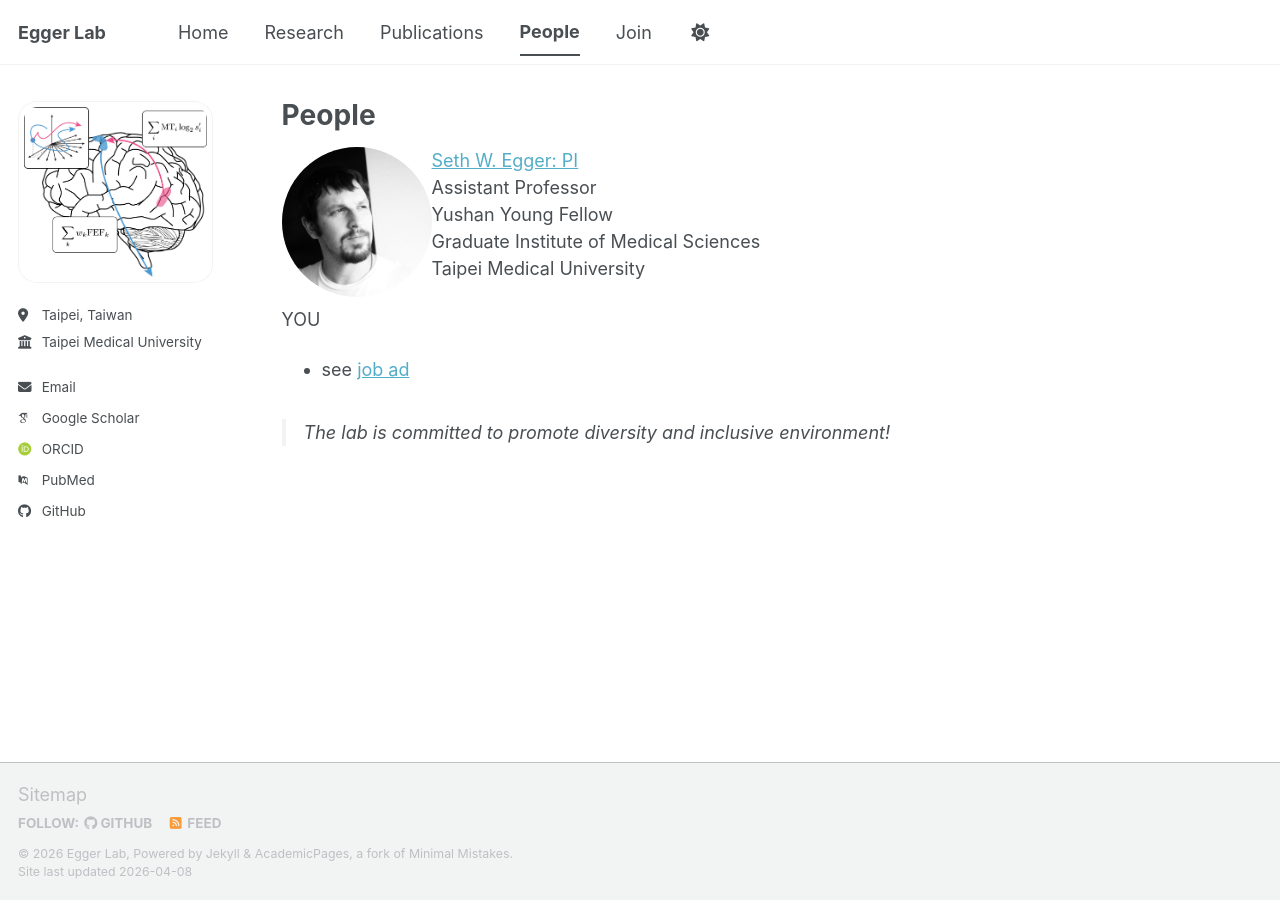
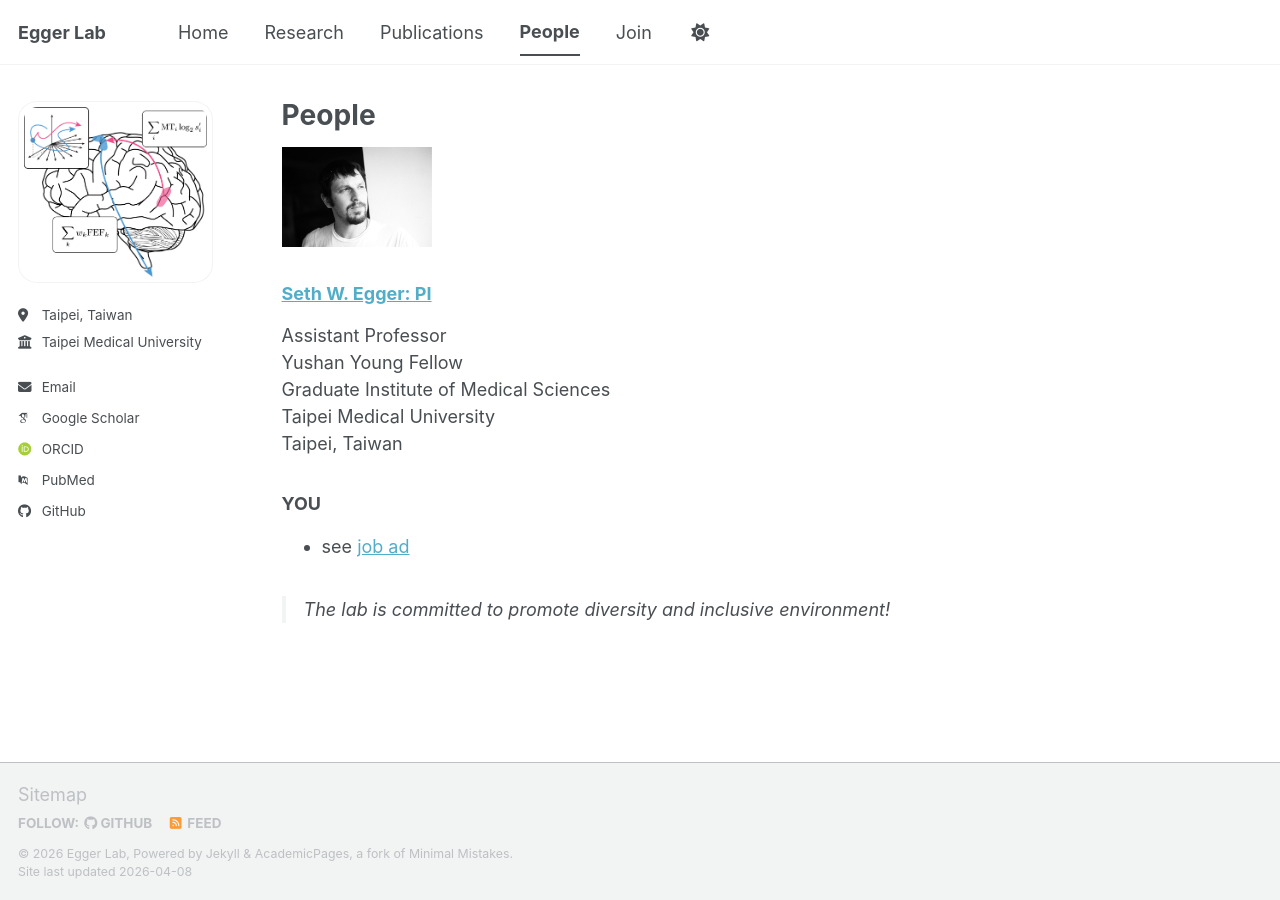
Before and after one commit to eggerneuro/eggerneuro.github.io, a Jekyll site: the page built from _pages/people.md, in a window 1280 px wide. Built offline with Jekyll 4.4.1, drawn with Linux system fonts in a browser that asks for light colours; some web fonts are replaced; a script bundle is joined from its source files by our own code; library files that are not in the unit come from our copies.

Commit message:
Revert "Modification of people page appearance"
This reverts commit e470e6ed1a21fa225f4bd2ff351fa509005d38f0.

```diff
--- a/_pages/people.md
+++ b/_pages/people.md
@@ -7,17 +7,19 @@ author_profile: true
 
 {% include base_path %}
 
-<img align="left" src="../images/seth_bw_michael_lynn.jpg" style="border-radius: 50%; width: 150px; height: 150px; object-fit: cover;" />
-[Seth W. Egger: PI](https://scholar.google.com/citations?user=_xz3zlwAAAAJ&hl=en)
+<img src="../images/seth_bw_michael_lynn.jpg" width="150">
+
+### [Seth W. Egger: PI](https://scholar.google.com/citations?user=_xz3zlwAAAAJ&hl=en)
 Assistant Professor
 Yushan Young Fellow
 Graduate Institute of Medical Sciences
 Taipei Medical University
+Taipei, Taiwan
 
 
 
 
-YOU
+### YOU
   * see [job ad](https://eggerneuro.github.io/join)
 
 > The lab is committed to promote diversity and inclusive environment!
```
